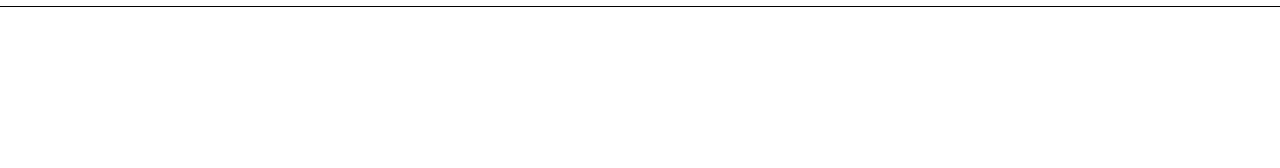
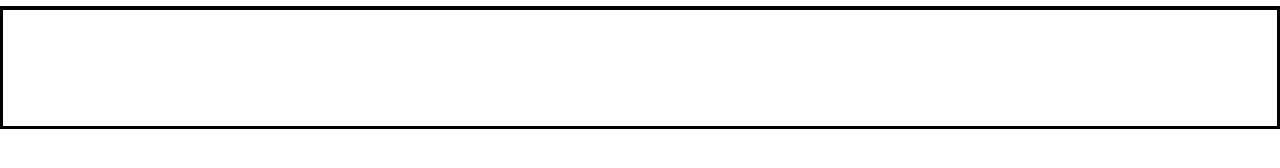
Before and after one commit to df5114117/mytimes, a plain HTML site: page index.html in a window 1280 px wide. Shown: the part 74-242 px from the top of the page. Drawn offline with Linux system fonts and the light colour scheme.

Commit message:
Body Start

```diff
--- a/index.html
+++ b/index.html
@@ -5,6 +5,7 @@
     <title>My Times</title>
     <link href="./resources/css/style.css" type="text/css" rel="stylesheet">
   </head>
+
   <body>
     <header>
       <div class="logo">
@@ -18,4 +19,10 @@
     	<span><a href="#">Science</a></span>
     </nav>
     </header>
+
+    <div class="content">
+      <div class="column large">
+
+      </div>
+    </div>
 </html>
--- a/resources/css/style.css
+++ b/resources/css/style.css
@@ -43,3 +43,12 @@ a {
 .logo span{
     color: mediumaquamarine;
 }
+
+/* Body */
+
+.content {
+  display: flex;
+  margin: 0 auto auto;
+  padding-top: 116px;
+  border: solid;
+}
```
